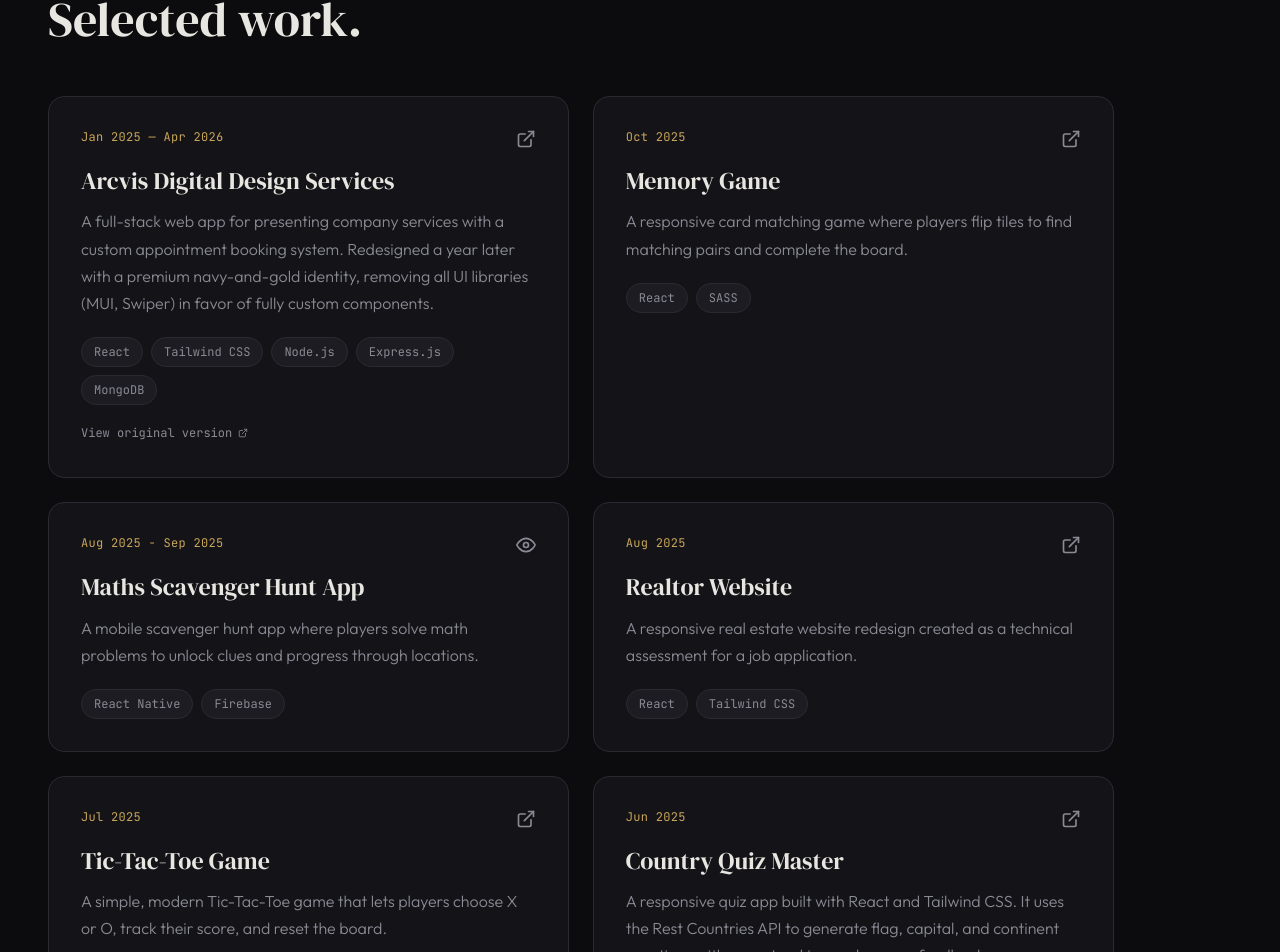
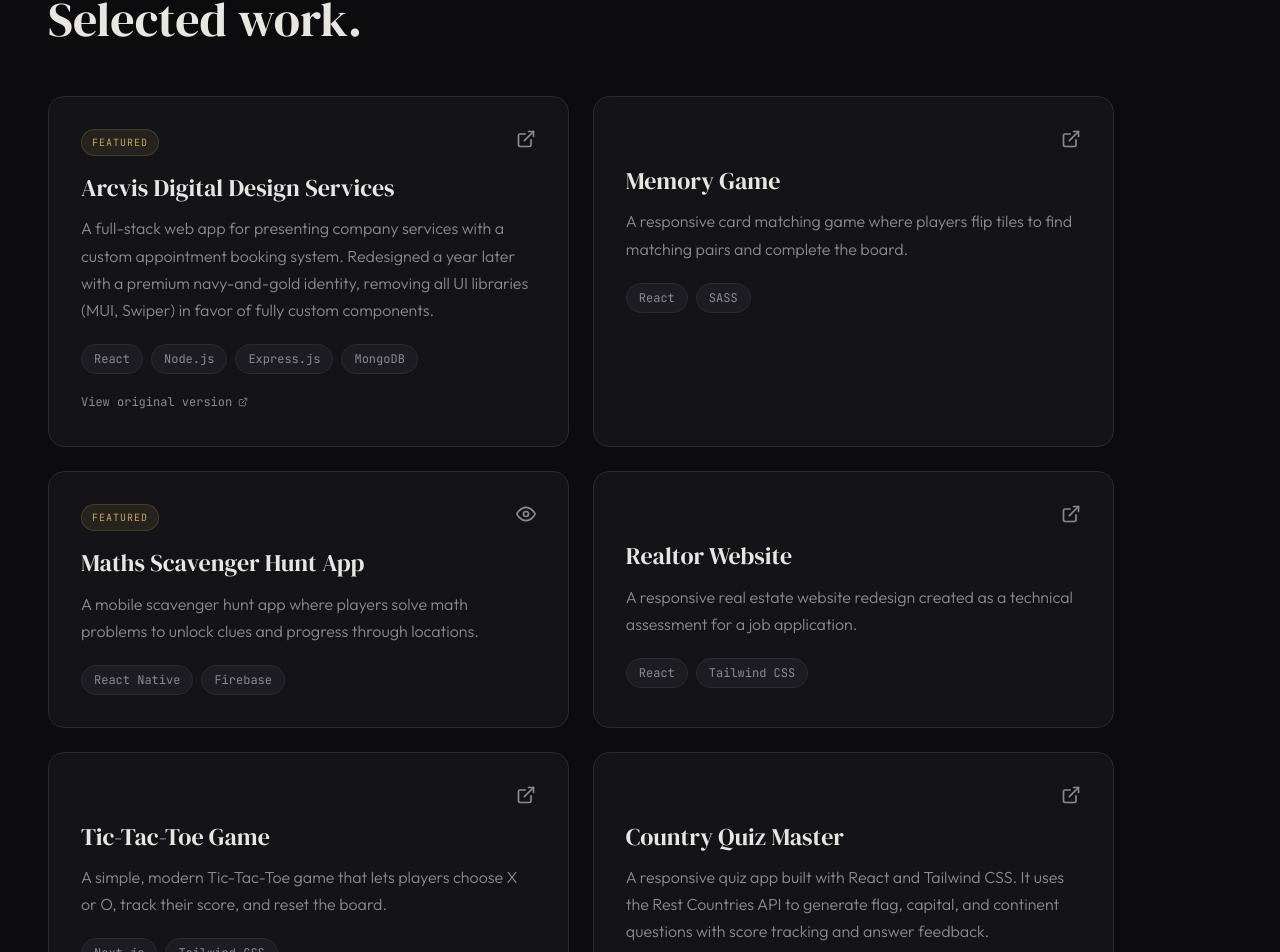
Before and after one commit to keilalily/personal-portfolio, a React (Vite) app: page / in a window 1280 px wide. Shown: the part 3251-4203 px from the top of the page. Built offline with nearby package versions, Linux system fonts and the light colour scheme.

Commit message:
update projects layout, remove date and add featured badge

```diff
--- a/src/components/sections/Projects.jsx
+++ b/src/components/sections/Projects.jsx
@@ -32,10 +32,13 @@ const Projects = () => {
                                 before:transition-opacity before:duration-400 hover:border-accent/30 hover:shadow-2xl hover:before:opacity-100`}
                         >
                             <div className="flex justify-between items-start mb-4">
-                                <div className="font-jetbrains text-xs text-accent tracking-wide">
-                                    {project.year}
-                                </div>
-                                <span className="text-text-muted transition-all duration-300 text-xl group-hover:text-accent group-hover:translate-x-1 group-hover:-translate-y-1">
+                                {project.featured && (
+                                    <span className="font-jetbrains text-[10px] tracking-widest uppercase py-1 px-2.5
+                                        bg-accent/10 text-accent rounded-full border border-accent/20">
+                                        Featured
+                                    </span>
+                                )}
+                                <span className={`text-text-muted transition-all duration-300 text-xl group-hover:text-accent group-hover:translate-x-1 group-hover:-translate-y-1 ${project.featured ? '' : 'ml-auto'}`}>
                                     {project.link ? <FiExternalLink /> : <FiEye />}
                                 </span>
                             </div>
--- a/src/components/ui/ProjectModal.jsx
+++ b/src/components/ui/ProjectModal.jsx
@@ -43,7 +43,7 @@ const ProjectModal = ({ project, onClose }) => {
 
                 <button
                     onClick={onClose}
-                    className="absolute top-4 right-4 text-xl text-text-muted hover:text-white"
+                    className="absolute top-4 right-4 text-xl text-text-muted cursor-pointer hover:text-accent"
                 >
                     ✕
                 </button>
--- a/src/data/data.js
+++ b/src/data/data.js
@@ -100,15 +100,14 @@ export const projects = [
     {
         title: 'Arcvis Digital Design Services',
         description: 'A full-stack web app for presenting company services with a custom appointment booking system. Redesigned a year later with a premium navy-and-gold identity, removing all UI libraries (MUI, Swiper) in favor of fully custom components.',
-        year: 'Jan 2025 — Apr 2026',
-        tags: ['React', 'Tailwind CSS', 'Node.js', 'Express.js', 'MongoDB'],
+        tags: ['React', 'Node.js', 'Express.js', 'MongoDB'],
+        featured: true,
         link: 'https://v2-arcvisdesigns.onrender.com/',
         linkV1: 'https://arcvisdesigns.onrender.com/',
     },
     {
         title: 'Memory Game',
         description: 'A responsive card matching game where players flip tiles to find matching pairs and complete the board.',
-        year: 'Oct 2025',
         tags: ['React', 'SASS'],
         link: 'https://memory-game-seven-ruby.vercel.app/'
     },
@@ -122,8 +121,8 @@ export const projects = [
     {
         title: 'Maths Scavenger Hunt App',
         description: 'A mobile scavenger hunt app where players solve math problems to unlock clues and progress through locations.',
-        year: 'Aug 2025 - Sep 2025',
         tags: ['React Native', 'Firebase'],
+        featured: true,
         images: [
             '/projects/scavenger-hunt/home.webp',
             '/projects/scavenger-hunt/scan.webp',
@@ -135,36 +134,32 @@ export const projects = [
     {
         title: 'Realtor Website',
         description: 'A responsive real estate website redesign created as a technical assessment for a job application.',
-        year: 'Aug 2025',
         tags: ['React', 'Tailwind CSS'],
         link: 'https://marci-metzger-theta.vercel.app/'
     },
     {
         title: 'Tic-Tac-Toe Game',
         description: 'A simple, modern Tic-Tac-Toe game that lets players choose X or O, track their score, and reset the board.',
-        year: 'Jul 2025',
         tags: ['Next.js', 'Tailwind CSS'],
         link: 'https://tic-tac-toe-game-ecru-kappa.vercel.app/'
     },
     {
         title: 'Country Quiz Master',
         description: 'A responsive quiz app built with React and Tailwind CSS. It uses the Rest Countries API to generate flag, capital, and continent questions with score tracking and answer feedback.',
-        year: 'Jun 2025',
         tags: ['React', 'Tailwind CSS'],
         link: 'https://country-quiz-master-phi.vercel.app/'
     },
     {
         title: 'Space Tourism',
         description: 'A responsive multi-page website developed based on a Frontend Mentor design challenge.',
-        year: 'Apr 2025',
         tags: ['React', 'Tailwind CSS'],
         link: 'https://spacetourism-murex.vercel.app/'
     },
     {
         title: 'IMPRINTA',
         description: 'A full-stack web app for managing printing services. It features secure auth and a user-friendly interface, rated 94% in usability tests.',
-        year: 'May 2024 - Dec 2024',
         tags: ['Flutter', 'Node.js', 'Firebase'],
+        featured: true,
         link: 'https://youtu.be/SCuGbweG-p4?si=vQuE7eh7H7SOVtU7'
     },
 ]
```
